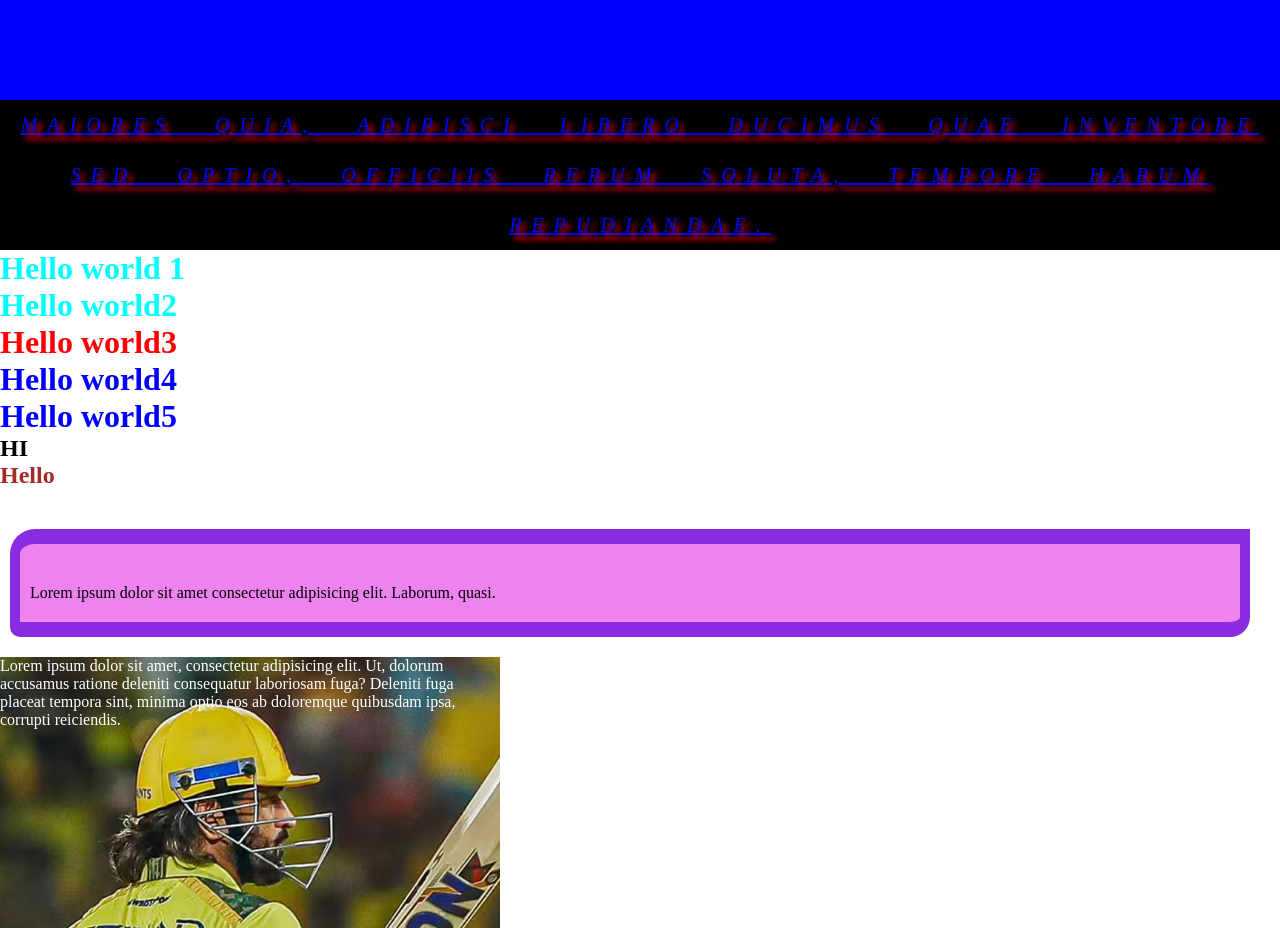
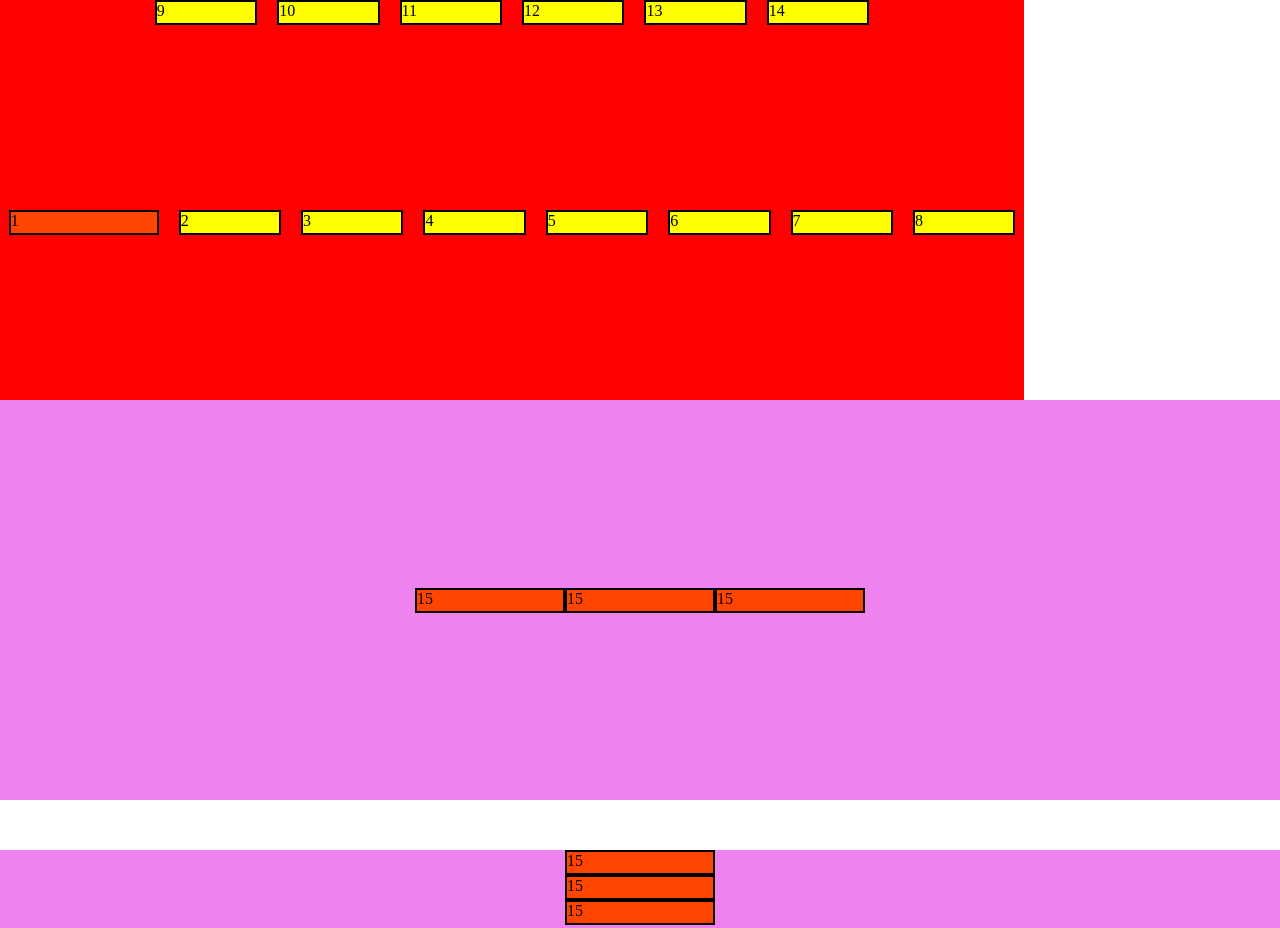
Before and after one commit to kamalrajms/HTML, a plain HTML site: page index.html in a window 1280 px wide. Shown: the top 928 px of the page. Drawn offline with Linux system fonts and the light colour scheme; a web font is replaced by a local one.

Commit message:
flex concept

```diff
--- a/index.html
+++ b/index.html
@@ -13,44 +13,32 @@
     <link rel="stylesheet" href="./style.css" />
   </head>
   <body>
-    <p>
-      Lorem ipsum dolor sit amet consectetur adipisicing elit. Repellat cum
-      culpa nisi iste quod aliquid maiores quia, adipisci libero ducimus quae
-      inventore sed optio, officiis rerum soluta, tempore harum repudiandae.
-    </p>
-    <h1 class="title">Hello world 1</h1>
-    <h1 class="title">Hello world2</h1>
-    <h1 id="id">Hello world3</h1>
-    <h1>Hello world4</h1>
-    <h1>Hello world5</h1>
     <div class="container">
-      <h2>HI</h2>
-      <nav class="container">
-        <h2>Hello</h2>
-      </nav>
+      <nav class="vijay">1</nav>
+      <nav class="box">2</nav>
+      <nav class="box">3</nav>
+      <nav class="box">4</nav>
+      <nav class="box">5</nav>
+      <nav class="box">6</nav>
+      <nav class="box">7</nav>
+      <nav class="box">8</nav>
+      <nav class="box">9</nav>
+      <nav class="box">10</nav>
+      <nav class="box">11</nav>
+      <nav class="box">12</nav>
+      <nav class="box">13</nav>
+      <nav class="box">14</nav>
     </div>
 
-    <div class="box-model">
-      Lorem ipsum dolor sit amet consectetur adipisicing elit. Laborum, quasi.
-    </div>
-    <div class="display">
-      Lorem ipsum dolor sit amet, consectetur adipisicing elit. Ut, dolorum
-      accusamus ratione deleniti consequatur laboriosam fuga? Deleniti fuga
-      placeat tempora sint, minima optio eos ab doloremque quibusdam ipsa,
-      corrupti reiciendis.
-    </div>
-    <br />
-    <div class="container-size"></div>
-    <div class="container-size1">
-      <div class="container-size4">Hello world</div>
-    </div>
-    <div class="container-size2"></div>
-    <!-- <div class="container-size3"></div> -->
-    <div class="card-container">
-      <div class="card1">1</div>
-      <div class="card2">2</div>
-      <div class="card3">3</div>
-      <div class="card4">4</div>
-    </div>
+    <nav class="container2">
+      <div class="vijay">15</div>
+      <div class="vijay">15</div>
+      <div class="vijay">15</div>
+    </nav>
+    <nav class="container3">
+      <div class="vijay">15</div>
+      <div class="vijay">15</div>
+      <div class="vijay">15</div>
+    </nav>
   </body>
 </html>
--- a/style.css
+++ b/style.css
@@ -3,133 +3,53 @@
   margin: 0;
   box-sizing: border-box;
 }
-p {
-  font-family: "Times New Roman", Times, serif;
-  font-size: 20px;
-  font-weight: 500;
-  font-style: italic;
-  text-decoration: underline;
-  text-align: center;
-  line-height: 50px;
-  word-spacing: 25px;
-  letter-spacing: 10px;
-  text-shadow: 5px 5px 5px red;
-  text-transform: uppercase;
-  color: blue;
-  background-color: black;
-}
+
 body {
   width: 100vw;
   height: 100vh;
 }
 
-.title {
-  color: aqua;
+.container {
+  width: 80%;
+  height: 50%;
+  background-color: red;
+  display: flex;
+  flex-direction: row;
+  justify-content: center;
+  align-items: start;
+  gap: 20px;
+  column-gap: 20px;
+  flex-wrap: wrap-reverse;
+}
+.box {
+  height: 25px;
+  width: 10%;
+  background-color: yellow;
+  border: 2px solid black;
+}
+.vijay {
+  width: 150px;
+  height: 25px;
+  background-color: orangered;
+  border: 2px solid black;
 }
 
-#id {
-  color: red;
+.container2 {
+  width: 100%;
+  height: 50vh;
+  background: violet;
+  margin-bottom: 50px;
+  display: flex;
+  flex-direction: row;
+  justify-content: center;
+  align-items: center;
 }
-h1 {
-  color: blue;
+.container3 {
+  width: 100%;
+  height: 50vh;
+  background: violet;
+  display: flex;
+  flex-direction: column;
+  justify-content: start;
+  align-items: center;
 }
-body .container h2 {
-  color: brown;
-}
-body > .container > h2 {
-  color: #000;
-}
-
-/* box modeling */
-
-.box-model {
-  padding: 40px 30px 20px 10px;
-  background: violet;
-  margin: 40px 30px 20px 10px;
-  border-width: 15px 10px;
-  border-style: solid;
-  border-color: blueviolet;
-  border-radius: 25px 0 20px 10px;
-}
-
-/* display */
-.display {
-  background-color: black;
-  color: #fff;
-  width: 500px;
-  height: 500px;
-  background-image: url(./image/MS-Dhoni-5.jpg);
-  background-repeat: no-repeat;
-  background-position: center;
-  background-size: cover;
-  /* filter: blur(10px);  */
-}
-
-/* position */
-
-.container-size {
-  width: 500px;
-  height: 600px;
-  position: static;
-  background-color: yellow;
-}
-.container-size1 {
-  width: 500px;
-  height: 600px;
-  position: relative;
-  background-color: rgb(0, 255, 119);
-  top: 100px;
-  left: 100px;
-}
-.container-size2 {
-  width: 100%;
-  height: 100px;
-  background-color: blue;
-  position: fixed;
-  top: 0;
-}
-.container-size3 {
-  width: 100%;
-  height: 100px;
-  background-color: red;
-  position: sticky;
-  top: 300;
-}
-.container-size4 {
-  position: absolute;
-  top: 50px;
-}
-.card-container {
-  width: 100%;
-  position: relative;
-}
-.card1,
-.card2,
-.card3,
-.card4 {
-  width: 100px;
-  height: 200px;
-  background-color: pink;
-  border: 2px solid black;
-  position: absolute;
-}
-.card1 {
-  top: 10px;
-  left: 10px;
-  z-index: 1;
-}
-.card2 {
-  top: 20px;
-  left: 20px;
-  z-index: 2;
-}
-.card3 {
-  top: 30px;
-  left: 30px;
-  z-index: 3;
-}
-.card4 {
-  top: 40px;
-  left: 40px;
-  z-index: 4;
-}
```
